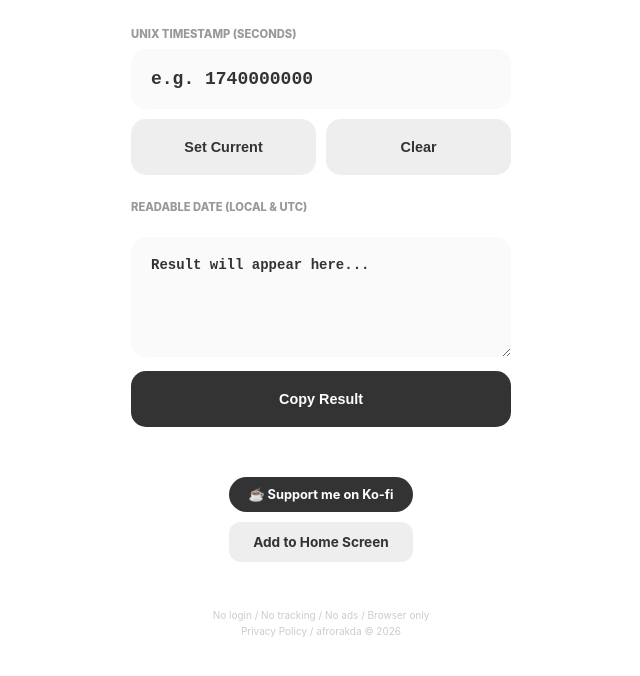
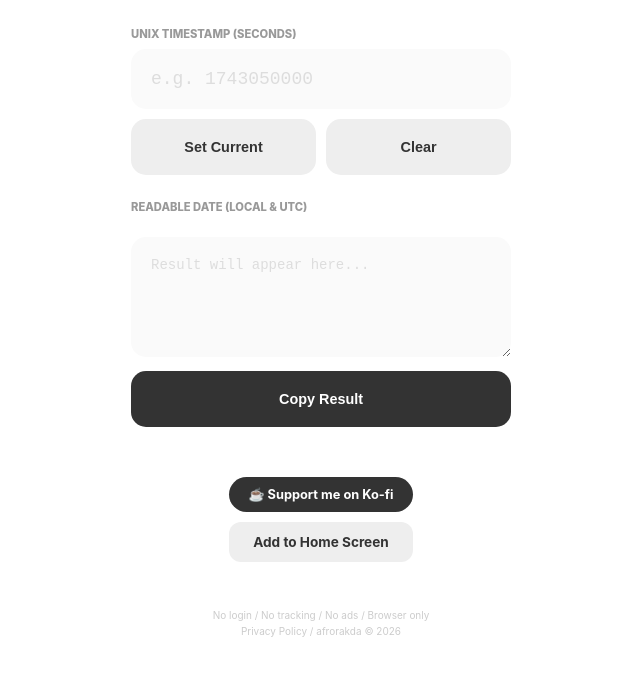
Before and after one commit to afrorakda/unix-timestamp-converter, a plain HTML site: page index.html in a window 1280 px wide. Shown: the part 158-834 px from the top of the page, without its empty margins (319-959 px from the left). Drawn offline with Linux system fonts and the light colour scheme.

Commit message:
Update index.html

```diff
--- a/index.html
+++ b/index.html
@@ -33,7 +33,7 @@
 
         .label-group { display: flex; justify-content: space-between; font-size: 0.7rem; font-weight: 800; color: #999; margin-bottom: 8px; text-transform: uppercase; }
 
-        /* iPhone視認性プロトコル適用 */
+        /* iPhone視認性プロトコル + 入力文字の強調 */
         input, textarea {
             width: 100%;
             padding: 20px;
@@ -50,6 +50,14 @@
             -webkit-appearance: none;
             -webkit-text-fill-color: var(--main);
         }
+
+        /* プレースホルダーを薄くし「入力待ち」を演出 */
+        input::placeholder, textarea::placeholder {
+            color: #ddd !important;
+            -webkit-text-fill-color: #ddd !important;
+            font-weight: 400;
+        }
+
         textarea { height: 120px; font-size: 14px; margin-top: 15px; }
 
         .btn-group { display: grid; grid-template-columns: 1fr 1fr; gap: 10px; margin-bottom: 25px; }
@@ -89,7 +97,7 @@
             cursor: pointer;
         }
 
-        /* Modal */
+        /* Modal & Toast */
         .modal {
             display: none;
             position: fixed;
@@ -119,6 +127,7 @@
             font-size: 0.8rem;
             font-weight: 700;
             display: none;
+            z-index: 2000;
         }
 
         .legal { font-size: 10px; color: #ccc; line-height: 1.6; margin-top: 20px; }
@@ -131,7 +140,7 @@
     <p class="subtitle">Convert Unix time to readable date.</p>
 
     <div class="label-group"><span>Unix Timestamp (seconds)</span></div>
-    <input type="number" id="timestampInput" placeholder="e.g. 1740000000" oninput="convert()">
+    <input type="number" id="timestampInput" placeholder="e.g. 1743050000" oninput="convert()">
 
     <div class="btn-group">
         <button class="btn btn-sub" onclick="setNow()">Set Current</button>
```
